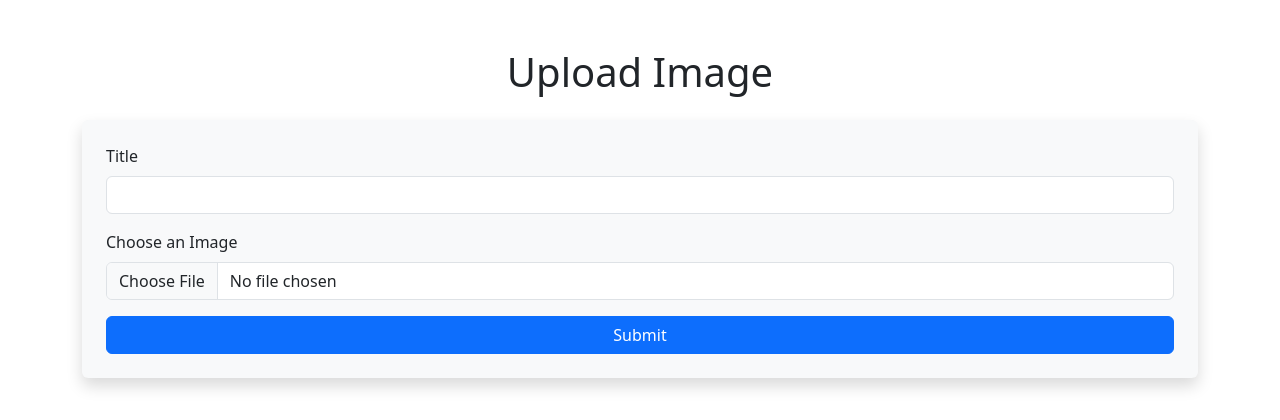
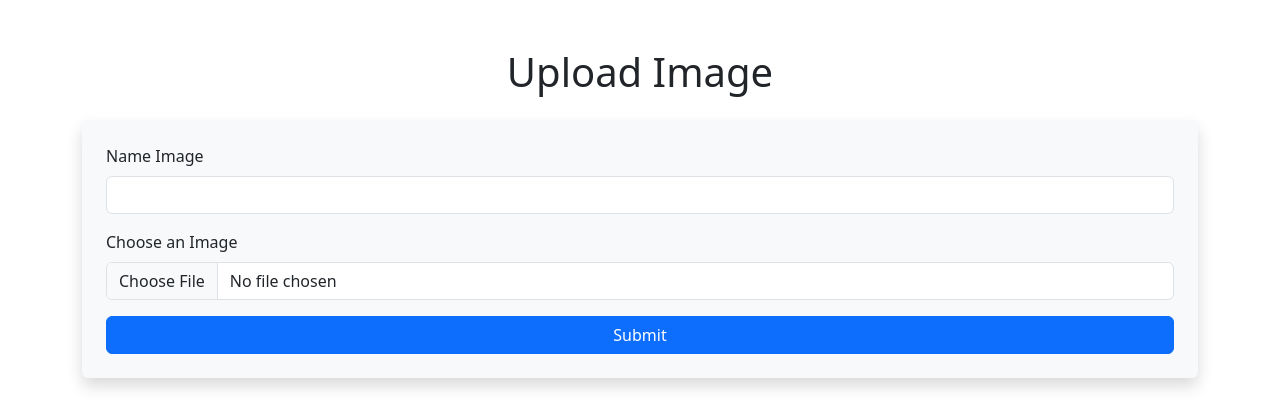
Before and after one commit to JoaoMateus98/boxed_image_website, a Flask app: page / in a window 1280 px wide. Shown: the top 420 px of the page. Run offline with Flask 3, Linux system fonts and the light colour scheme; some libraries are stand-ins or nearby versions.

Commit message:
changed title to image_name

```diff
--- a/main.py
+++ b/main.py
@@ -11,10 +11,10 @@ def upload():
     boxed_image_url = None
 
     if request.method == 'POST':
-        title = request.form['title']
+        image_name = request.form['image_name']
         image = request.files['image']
 
-        boxed_image_url = get_boxed_image_url(image, title)
+        boxed_image_url = get_boxed_image_url(image, image_name)
         if boxed_image_url is None:
             return "No text found in the image."
 
--- a/templates/upload.html
+++ b/templates/upload.html
@@ -12,8 +12,8 @@
         <h1 class="text-center mb-4">Upload Image</h1>
         <form action="{{ url_for('upload') }}" method="POST" enctype="multipart/form-data" class="p-4 shadow rounded bg-light">
             <div class="mb-3">
-                <label for="title" class="form-label">Title</label>
-                <input type="text" id="title" name="title" class="form-control" required>
+                <label for="image_name" class="form-label">Name Image</label>
+                <input type="text" id="image_name" name="image_name" class="form-control" required>
             </div>
 
             <div class="mb-3">
```
Also changed, not shown: text_detector.py (+5 -5 lines).
